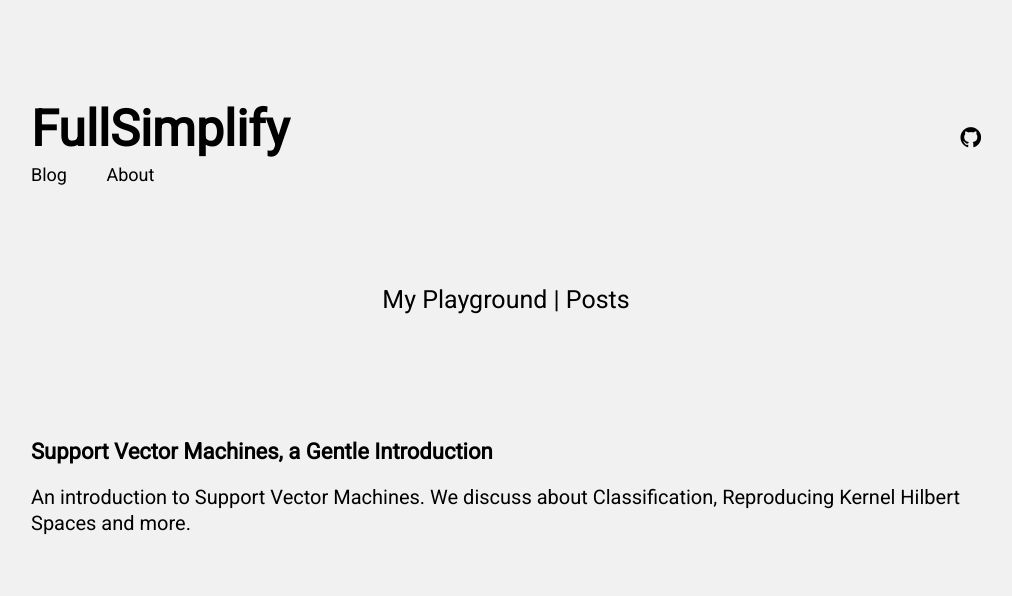
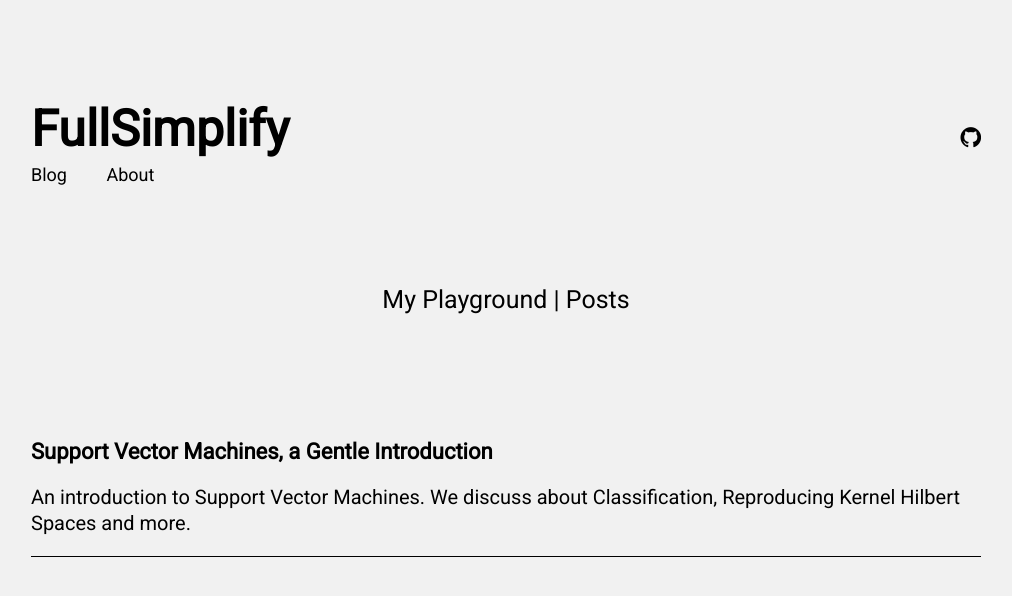
Before and after one commit to FullSimplify/FullSimplify.github.io, a Jekyll site: the page built from index.html, in a window 1280 px wide. Shown: the top 596 px of the page, without its empty margins (134-1146 px from the left). Built offline with Jekyll 4.4.1, drawn with Linux system fonts in a browser that asks for light colours.

Commit message:
Update index.html

```diff
--- a/index.html
+++ b/index.html
@@ -15,7 +15,7 @@ sitemap:
             </a>
         </li>
     <p id='post-teaser-subtitle'>{{ post.excerpt }}</p>
-  <p id='post-divider'>
+  <p id='post-divider' style="border-bottom: 1px solid;">
   </p>
     {% endfor %}
 </ul>
```
